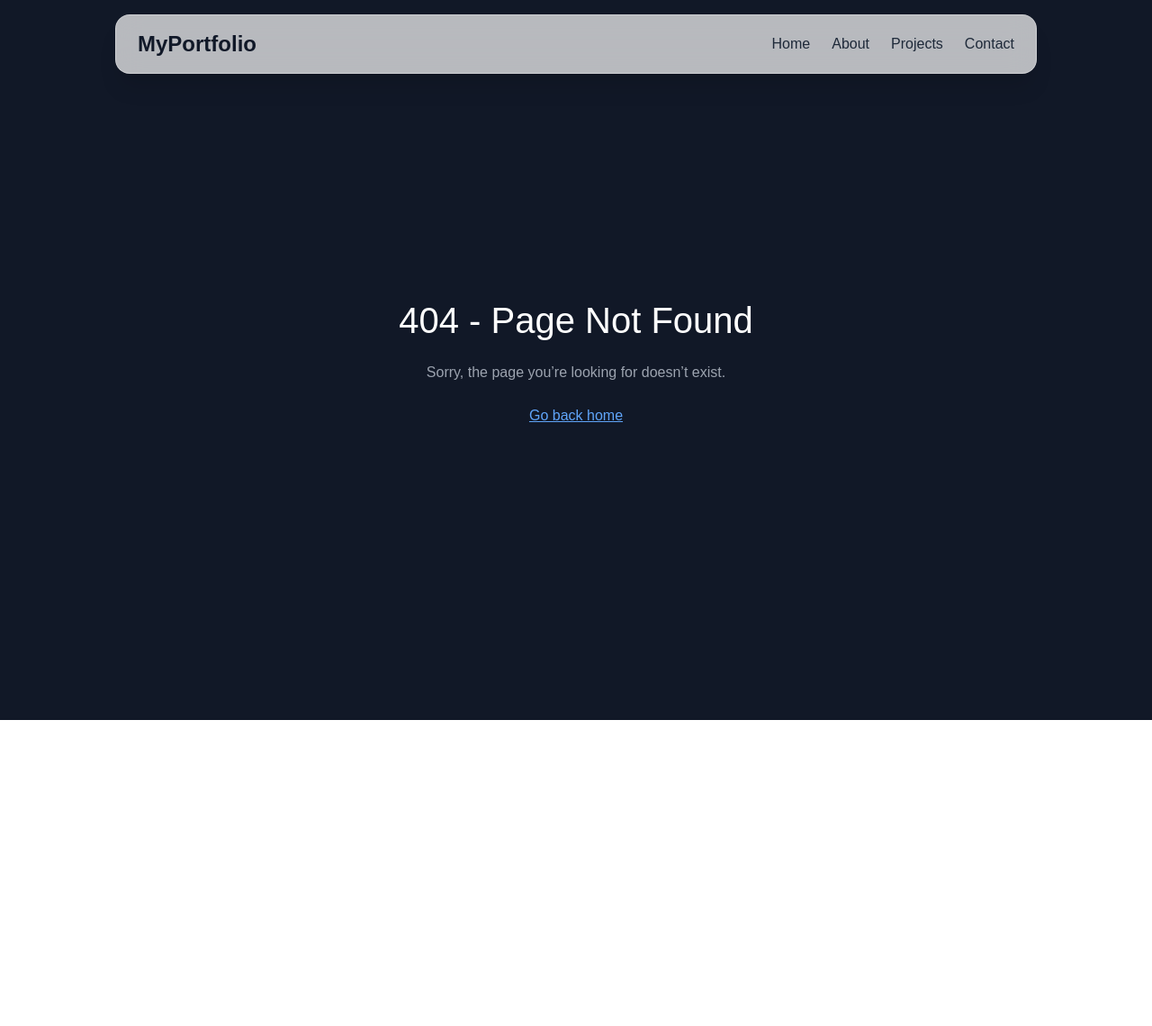
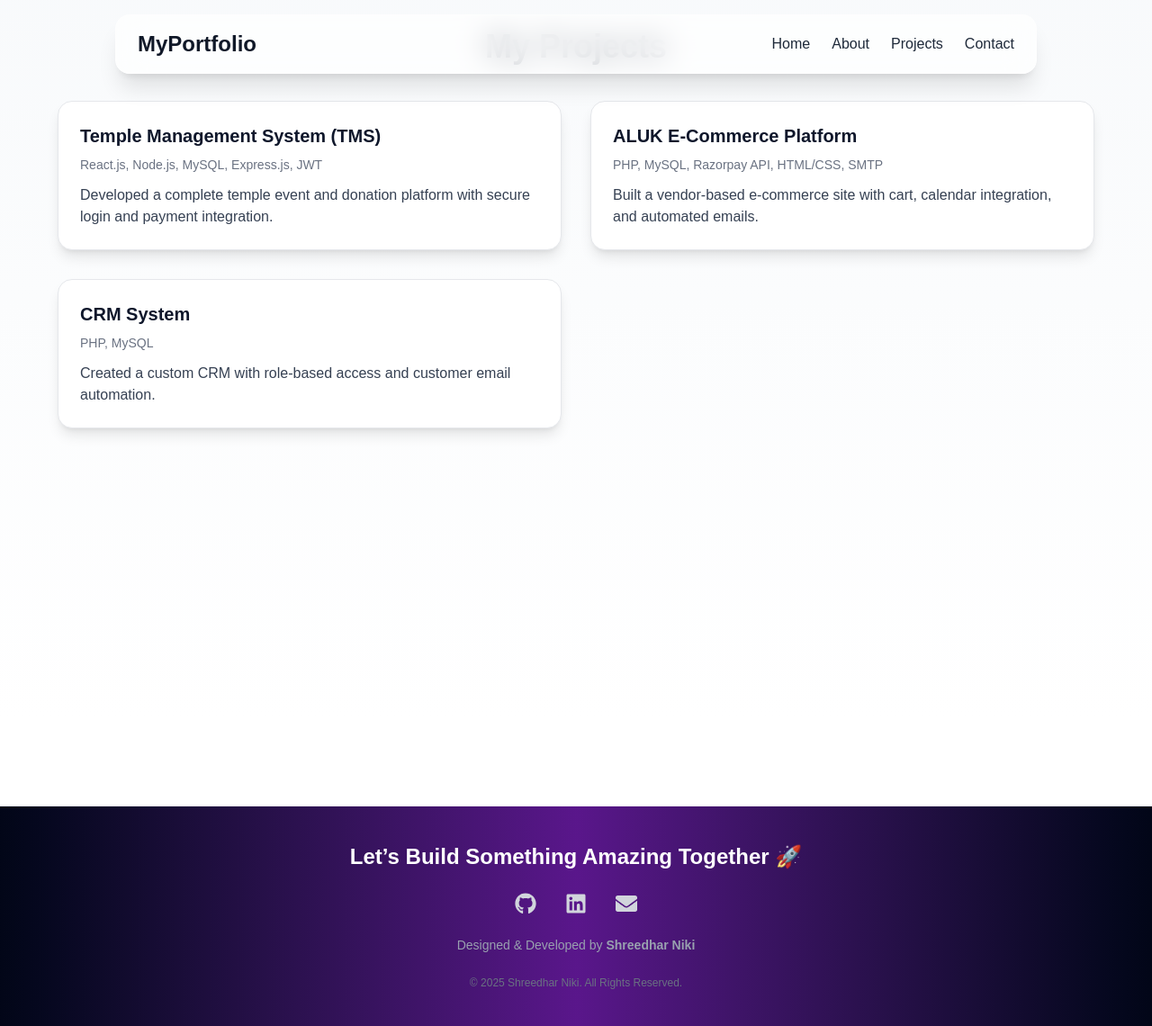
Before and after one commit to shreedharniki/next-js, a Next.js app: page /projects in a window 1280 px wide. Before the commit this address had no page. Shown: the whole page at 90% size. Before the commit the page ends 912 px from the top, so only its background shows below. Built offline with nearby package versions, Linux system fonts and the light colour scheme.

Commit message:
project page added

```diff
--- a/app/about/page.js
+++ b/app/about/page.js
@@ -1,29 +1,39 @@
-export default function About() {
+import Hero from "../components/Hero";
+import AboutSection from "../components/AboutSection";
+import ProjectCard from "../components/ProjectCard";
+
+export default function Page() {
   return (
-    <section className="p-8 text-gray-800">
-      <h1 className="text-3xl font-bold mb-4">About Me</h1>
-      <p className="text-lg leading-relaxed">
-        I am a Full Stack Developer with <strong>2.6 years of experience</strong> in
-        developing end-to-end scalable web applications using modern technologies.
-      </p>
+    <div>
+      <Hero />
+      <AboutSection />
+      <section className="p-8">
+              <h2 className="text-3xl font-bold mb-6 text-center">Featured Projects</h2>
+              <div className="grid md:grid-cols-2 gap-6">
+                <ProjectCard
+                  title="Temple Management System"
+                  stack="React.js, Node.js, MySQL"
+                  desc="A platform for temple events and donations with secure login and payments."
+                />
+                <ProjectCard
+                  title="ALUK E-commerce"
+                  stack="PHP, MySQL, Razorpay"
+                  desc="E-commerce platform with cart, vendor registration, and email reminders."
+                />
+                <ProjectCard
+                  title="CRM Dashboard"
+                  stack="PHP, MySQL, Razorpay"
+                  desc="crm."
+                />
+                <ProjectCard
+                  title="Nursing Home Management"
+                  stack="React.js,node .js MySQL, "
+                  desc=".Nursing Home Management"
+                />
 
-      <h2 className="text-2xl font-semibold mt-6">Skills</h2>
-      <ul className="list-disc list-inside mt-2 space-y-1">
-        <li><strong>Frontend:</strong>Next .js ,React.js, Redux, JS (ES6+), HTML5, CSS3, Tailwind CSS, Bootstrap, Material UI</li>
-        <li><strong>Backend:</strong> Node.js, Express.js, PHP,  REST API, JWT, Nodemailer</li>
-        <li><strong>Databases:</strong> MySQL, MongoDB</li>
-        <li><strong>Integrations:</strong> Razorpay, Stripe, SMTP, Calendar, File Uploads</li>
-        <li><strong>DevOps:</strong> Docker, Jenkins, Kubernetes, Ansible, Git, AWS</li>
-      </ul>
 
-      <h2 className="text-2xl font-semibold mt-6">Experience</h2>
-      <p className="mt-2">
-        <strong>Software Developer</strong> – CodeMyThought
-        <br />
-        <span className="text-sm text-gray-600">
-          Feb 2023 – Present (2.6 Years) | Bangalore, India
-        </span>
-      </p>
-    </section>
+              </div>
+            </section>
+    </div>
   );
 }
--- a/app/components/Footer.js
+++ b/app/components/Footer.js
@@ -1,7 +1,53 @@
+import { FaGithub, FaLinkedin, FaEnvelope } from "react-icons/fa";
+
 export default function Footer() {
   return (
-    <footer className="bg-primary text-white text-center py-6 mt-10">
-      <p>© {new Date().getFullYear()} Your Name. All Rights Reserved.</p>
+    <footer className="mt-24 bg-gradient-to-r from-slate-950 via-purple-900 to-slate-950 text-gray-300 py-10">
+      <div className="max-w-6xl mx-auto px-6 text-center space-y-6">
+        {/* Heading */}
+        <h3 className="text-2xl font-semibold text-white">
+          Let’s Build Something Amazing <span className="text-accent">Together 🚀</span>
+        </h3>
+
+        {/* Social Icons */}
+        <div className="flex justify-center space-x-8 text-2xl">
+          <a
+            href="https://github.com/shreedharniki"
+            target="_blank"
+            rel="noopener noreferrer"
+            className="hover:text-accent transition-transform transform hover:scale-110"
+          >
+            <FaGithub />
+          </a>
+
+          <a
+            href="https://linkedin.com/in/shreedharniki"
+            target="_blank"
+            rel="noopener noreferrer"
+            className="hover:text-accent transition-transform transform hover:scale-110"
+          >
+            <FaLinkedin />
+          </a>
+
+          <a
+            href="mailto:shreedharniki@gmail.com"
+            className="hover:text-accent transition-transform transform hover:scale-110"
+          >
+            <FaEnvelope />
+          </a>
+        </div>
+
+        {/* Name / Credit */}
+        <p className="text-sm text-gray-400">
+          Designed & Developed by{" "}
+          <span className="text-accent font-semibold">Shreedhar Niki</span>
+        </p>
+
+        {/* Copyright */}
+        <p className="text-xs text-gray-500">
+          © {new Date().getFullYear()} Shreedhar Niki. All Rights Reserved.
+        </p>
+      </div>
     </footer>
   );
 }
--- a/app/contact/page.js
+++ b/app/contact/page.js
@@ -1,6 +1,6 @@
 export default function Contact() {
   return (
-    <section className="p-8 text-center max-w-2xl mx-auto">
+    <section className="p-8 pt-50 text-center max-w-2xl mx-auto">
       <h1 className="text-3xl font-bold mb-4">Contact Me</h1>
       <p className="mb-6 text-gray-700">
         I’d love to hear from you! Whether it’s a project, collaboration, or just a chat.
--- a/app/page.js
+++ b/app/page.js
@@ -23,28 +23,15 @@ export default function Home() {
           <ProjectCard
             title="CRM Dashboard"
             stack="PHP, MySQL, Razorpay"
-            desc="E-commerce platform with cart, vendor registration, and email reminders."
+            desc="crm."
           />
           <ProjectCard
-            title="ALUK E-commerce"
-            stack="PHP, MySQL, Razorpay"
-            desc="E-commerce platform with cart, vendor registration, and email reminders."
+            title="Nursing Home Management"
+            stack="React.js,node .js MySQL, "
+            desc=".Nursing Home Management"
           />
-          <ProjectCard
-            title="ALUK E-commerce"
-            stack="PHP, MySQL, Razorpay"
-            desc="E-commerce platform with cart, vendor registration, and email reminders."
-          />
-          <ProjectCard
-            title="ALUK E-commerce"
-            stack="PHP, MySQL, Razorpay"
-            desc="E-commerce platform with cart, vendor registration, and email reminders."
-          />
-          <ProjectCard
-            title="ALUK E-commerce"
-            stack="PHP, MySQL, Razorpay"
-            desc="E-commerce platform with cart, vendor registration, and email reminders."
-          />
+
+
         </div>
       </section>
     </div>
--- /dev/null
+++ b/app/projects/page.js
@@ -0,0 +1,56 @@
+"use client";
+import { motion } from "framer-motion";
+
+export default function ProjectsPage() {
+  const projects = [
+    {
+      title: "Temple Management System (TMS)",
+      tech: "React.js, Node.js, MySQL, Express.js, JWT",
+      desc: "Developed a complete temple event and donation platform with secure login and payment integration.",
+    },
+    {
+      title: "ALUK E-Commerce Platform",
+      tech: "PHP, MySQL, Razorpay API, HTML/CSS, SMTP",
+      desc: "Built a vendor-based e-commerce site with cart, calendar integration, and automated emails.",
+    },
+    {
+      title: "CRM System",
+      tech: "PHP, MySQL",
+      desc: "Created a custom CRM with role-based access and customer email automation.",
+    },
+  ];
+
+  return (
+    <section className="min-h-screen bg-gradient-to-b from-slate-50 to-white p-8">
+      <div className="max-w-6xl mx-auto">
+        <motion.h1
+          initial={{ opacity: 0, y: 20 }}
+          animate={{ opacity: 1, y: 0 }}
+          transition={{ duration: 0.6 }}
+          className="text-4xl font-bold text-center text-slate-800 mb-10"
+        >
+          My <span className="text-accent">Projects</span>
+        </motion.h1>
+
+        <div className="grid md:grid-cols-2 gap-8">
+          {projects.map((project, index) => (
+            <motion.div
+              key={index}
+              initial={{ opacity: 0, y: 30 }}
+              whileInView={{ opacity: 1, y: 0 }}
+              transition={{ delay: index * 0.2 }}
+              viewport={{ once: true }}
+              className="bg-white rounded-2xl shadow-lg p-6 border border-gray-200 hover:shadow-2xl transition"
+            >
+              <h3 className="text-xl font-semibold mb-2 text-slate-900">
+                {project.title}
+              </h3>
+              <p className="text-sm text-gray-500 mb-3">{project.tech}</p>
+              <p className="text-gray-700">{project.desc}</p>
+            </motion.div>
+          ))}
+        </div>
+      </div>
+    </section>
+  );
+}
--- a/app/services/page.js
+++ /dev/null
@@ -1,9 +0,0 @@
-import React from 'react'
-
-function page() {
-  return (
-    <div>serviswe</div>
-  )
-}
-
-export default page
--- a/package.json
+++ b/package.json
@@ -11,7 +11,8 @@
     "face-api.js": "^0.22.2",
     "next": "15.5.4",
     "react": "19.1.0",
-    "react-dom": "19.1.0"
+    "react-dom": "19.1.0",
+    "react-icons": "^5.5.0"
   },
   "devDependencies": {
     "@tailwindcss/postcss": "^4",
```
Also changed, not shown: 1 other file (tests, documents, lock files or other folders).
